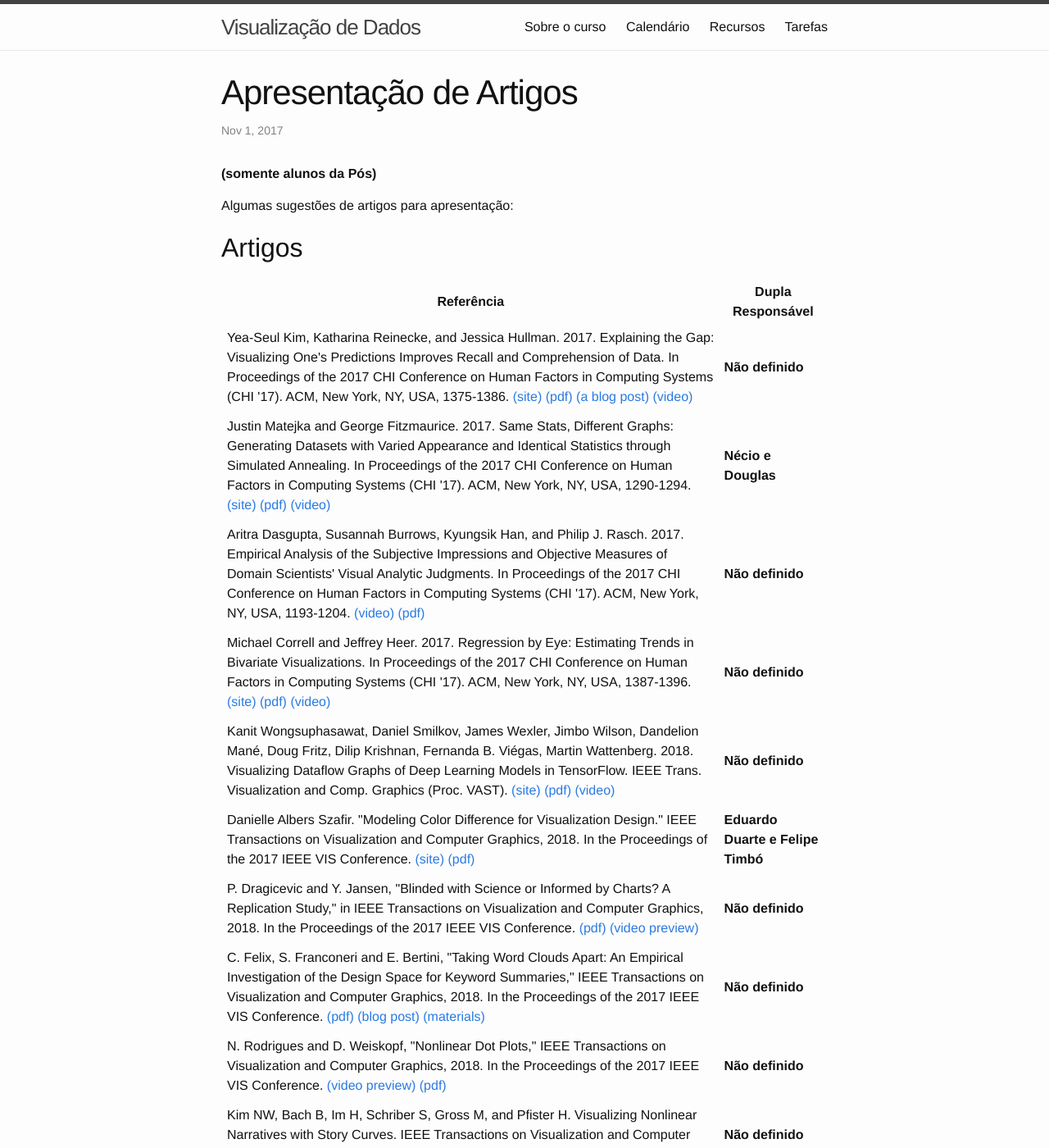
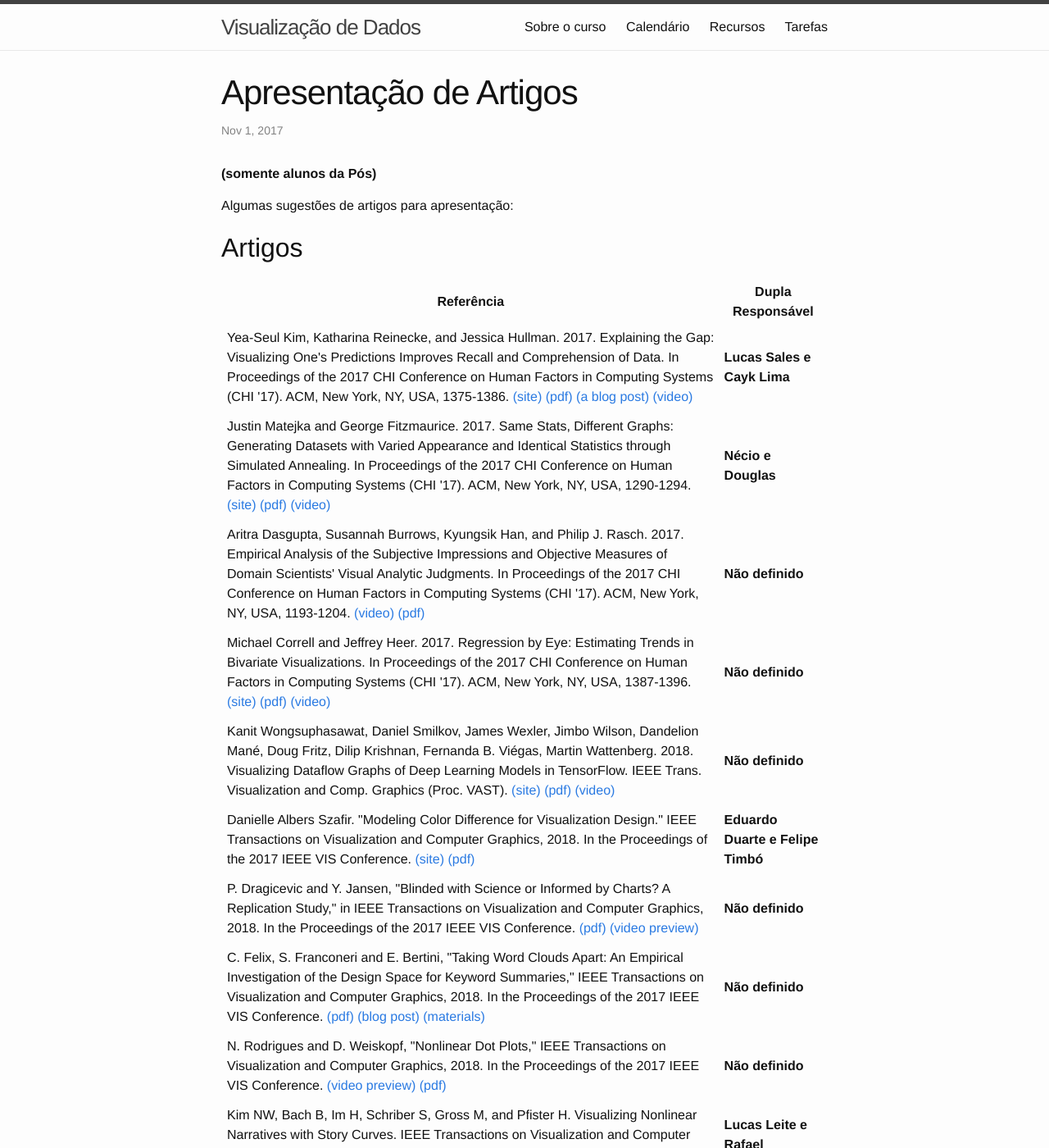
Before and after one commit to emanueles/datavis-course, a Jekyll site: the page built from _posts/2017-11-01-papers.md, in a window 1280 px wide and 1400 px high. Shown: the whole window at 82% size. Built offline with Jekyll 4.4.1, drawn with Linux system fonts in a browser that asks for light colours.

Commit message:
Atribuindo mais papers.

```diff
--- a/_posts/2017-11-01-papers.md
+++ b/_posts/2017-11-01-papers.md
@@ -21,7 +21,7 @@ Algumas sugestões de artigos para apresentação:
   </thead>
   <tbody>
     <tr><td>Yea-Seul Kim, Katharina Reinecke, and Jessica Hullman. 2017. Explaining the Gap: Visualizing One's Predictions Improves Recall and Comprehension of Data. In Proceedings of the 2017 CHI Conference on Human Factors in Computing Systems (CHI '17). ACM, New York, NY, USA, 1375-1386. <a href="https://idl.cs.washington.edu/papers/explaining-the-gap/">(site)</a> <a href="https://idl.cs.washington.edu/files/2017-ExplainingTheGap-CHI.pdf">(pdf)</a> <a href="https://medium.com/hci-design-at-uw/explaining-the-gap-visualizing-ones-predictions-improves-recall-and-comprehension-of-data-ec848d5861d9">(a blog post)</a> <a href="https://www.youtube.com/watch?v=m-Iyi-fFX0k">(video)</a><br></td>
-      <td><b>Não definido</b></td>
+      <td><b>Lucas Sales e Cayk Lima</b></td>
     </tr>
     <tr>
       <td>Justin Matejka and George Fitzmaurice. 2017. Same Stats, Different Graphs: Generating Datasets with Varied Appearance and Identical Statistics through Simulated Annealing. In Proceedings of the 2017 CHI Conference on Human Factors in Computing Systems (CHI '17). ACM, New York, NY, USA, 1290-1294. <a href="https://www.autodeskresearch.com/publications/samestats"> (site)</a> <a href="https://www.autodeskresearch.com/sites/default/files/SameStats-DifferentGraphs.pdf"> (pdf)</a> <a href="https://www.youtube.com/watch?v=DbJyPELmhJc"> (video)</a></td>
@@ -57,7 +57,7 @@ Algumas sugestões de artigos para apresentação:
     </tr>
     <tr>
       <td>Kim NW, Bach B, Im H, Schriber S, Gross M, and Pfister H. Visualizing Nonlinear Narratives with Story Curves. IEEE Transactions on Visualization and Computer Graphics, 2018. In the Proceedings of the 2017 IEEE VIS Conference.<a href="http://storycurve.namwkim.org/">(site)</a> <a href="http://storycurve.namwkim.org/file/paper.pdf">(pdf)</a></td>
-      <td><b>Não definido</b></td>
+      <td><b>Lucas Leite e Rafael</b></td>
     </tr>
     <tr>
       <td> Matthew Brehmer, Bongshin Lee, Benjamin Bach, Nathalie Henry Riche, and Tamara Munzner. Timelines Revisited: A Design Space and Considerations for Expressive Storytelling. In IEEE Transactions on Visualization and Computer Graphics, Volume 23, Issue 9 (Sept. 2017). <a href="https://timelinesrevisited.github.io/">(site)</a>  <a href="https://timelinesrevisited.github.io/preprint.pdf">(pdf)</a></td>
```
